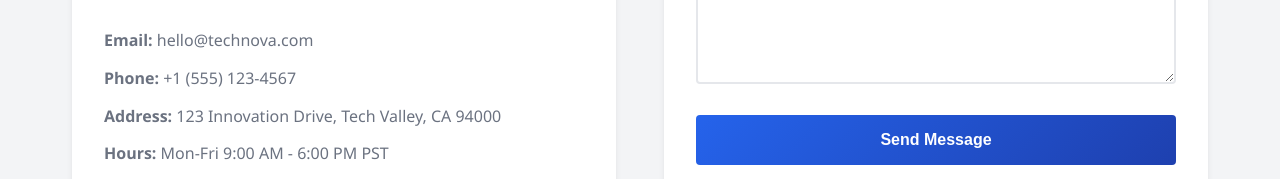
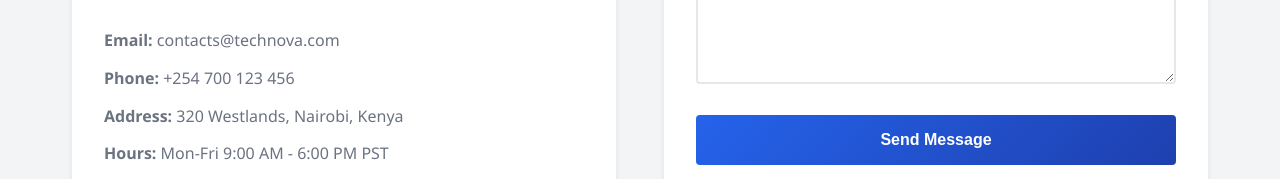
Before and after one commit to itscliffordonyango/TechNova, a plain HTML site: page contact.html in a window 1280 px wide. Shown: the part 869-1048 px from the top of the page. Drawn offline with Linux system fonts and the light colour scheme.

Commit message:
contacts

```diff
--- a/contact.html
+++ b/contact.html
@@ -36,9 +36,9 @@
             <article class="contact-info">
                 <h3>Reach Out</h3>
                 <img src="images/contact-office.jpeg" alt="TechNova headquarters modern office building" width="400" height="300">
-                <p><strong>Email:</strong> hello@technova.com</p>
-                <p><strong>Phone:</strong> +1 (555) 123-4567</p>
-                <p><strong>Address:</strong> 123 Innovation Drive, Tech Valley, CA 94000</p>
+                <p><strong>Email:</strong> contacts@technova.com</p>
+                <p><strong>Phone:</strong> +254 700 123 456</p>
+                <p><strong>Address:</strong> 320 Westlands, Nairobi, Kenya</p>
                 <p><strong>Hours:</strong> Mon-Fri 9:00 AM - 6:00 PM PST</p>
             </article>
 
```
